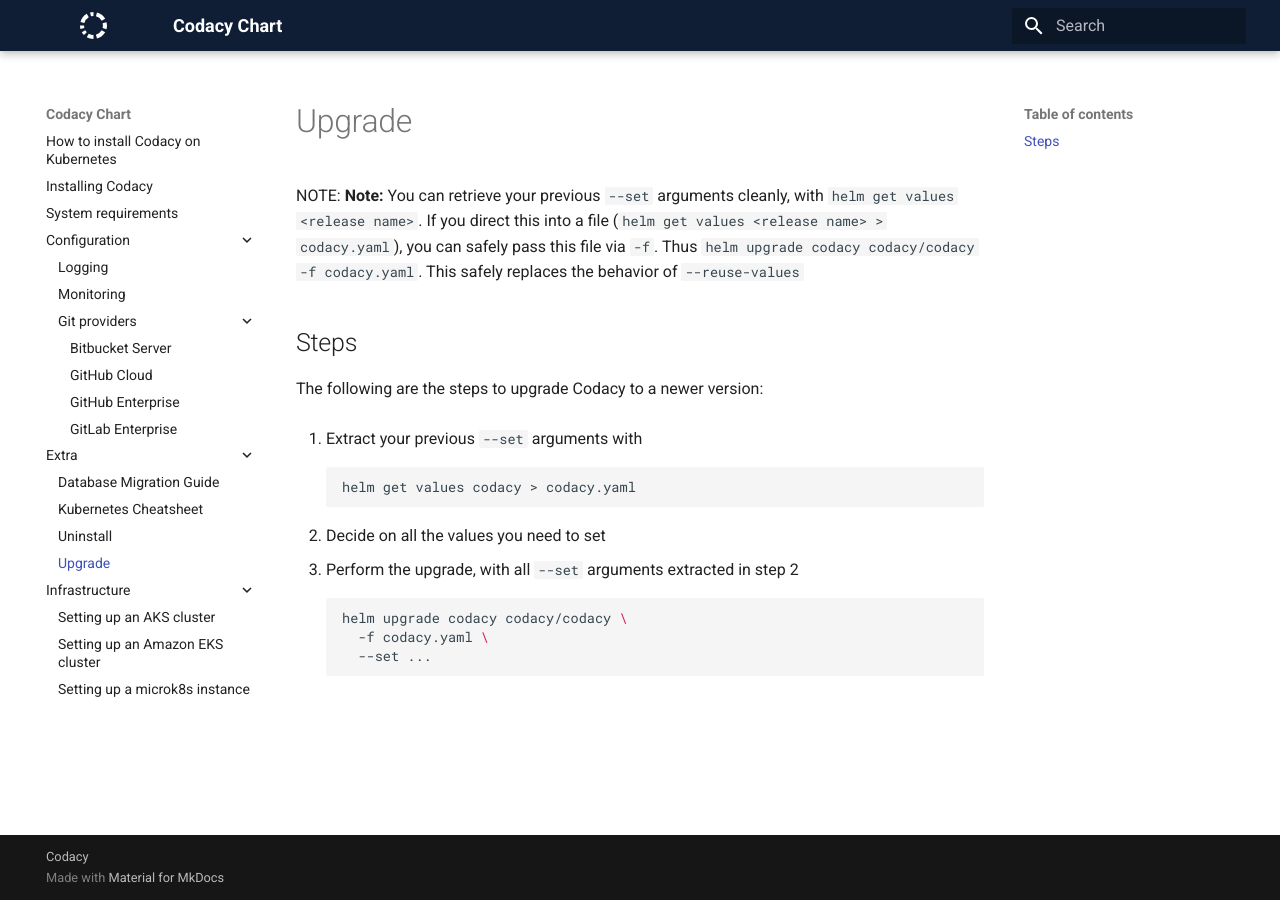
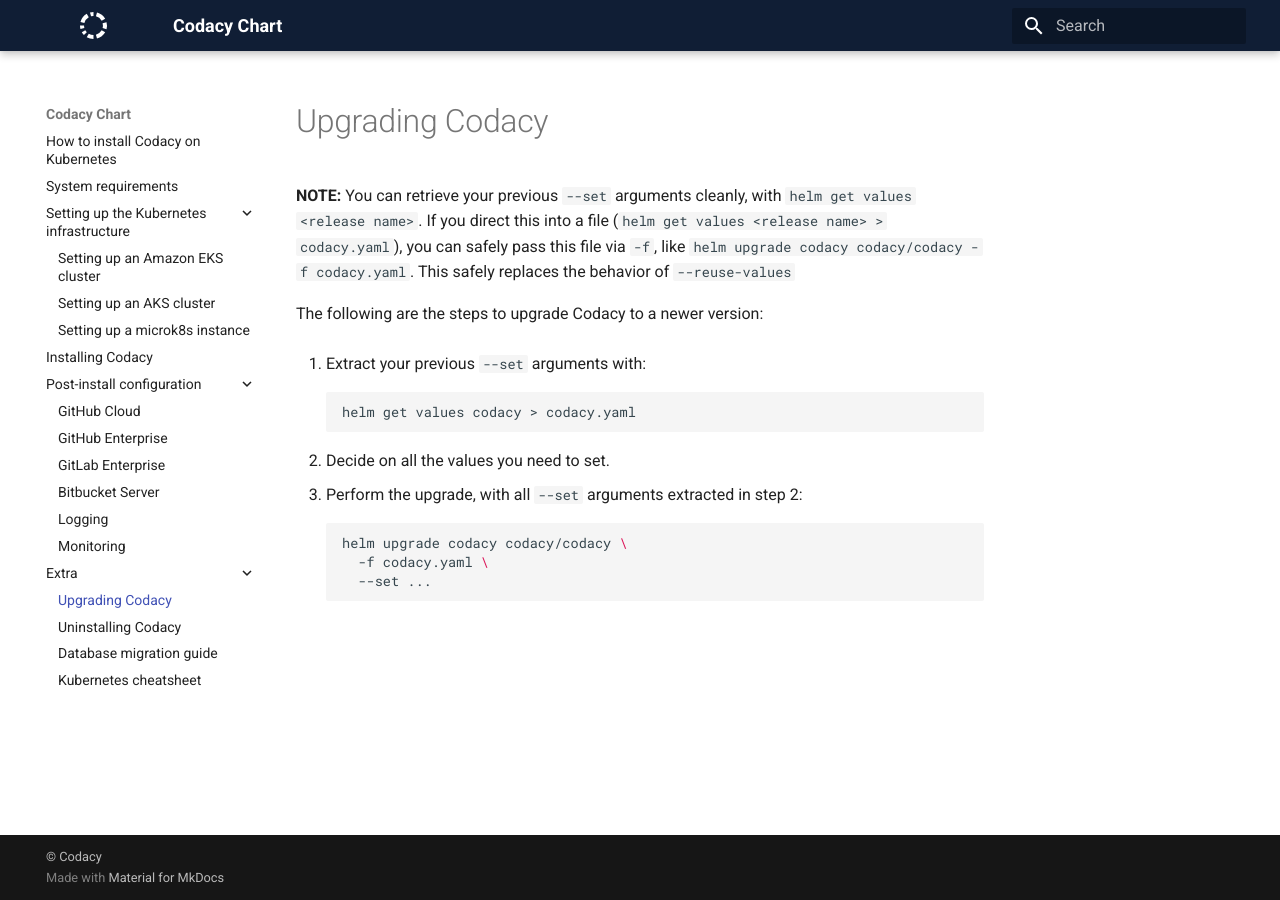
Before and after one commit to codacy/chart, an MkDocs documentation site: the page built from docs/extra/upgrade.md, in a window 1280 px wide. Built offline with MkDocs 1.6.1 and Material for MkDocs 9.7.7, drawn with Linux system fonts in a browser that asks for light colours.

Commit message:
Organize table of contents (#314)
* Organize mkdocs.yml

* Use sentence case for page titles

* Add table of contents to mkdocs.yml

* Drop numbering on sidebar TOC

I'm thinking of including the contents of install.md directly on the
main page index.md, so having the numbering on the sidebar TOC will not
make sense anymore.

````diff
--- a/docs/extra/uninstall.md
+++ b/docs/extra/uninstall.md
@@ -1,4 +1,4 @@
-# Uninstall
+# Uninstalling Codacy
 
 To ensure a clean removal you should uninstall Codacy before destroying the cluster.
 To do so run:
--- a/docs/extra/upgrade.md
+++ b/docs/extra/upgrade.md
@@ -1,24 +1,23 @@
-# Upgrade
+# Upgrading Codacy
 
-NOTE: **Note:**
+**NOTE:**
 You can retrieve your previous `--set` arguments cleanly, with
 `helm get values <release name>`. If you direct this into a file
 (`helm get values <release name> > codacy.yaml`), you can safely pass this
-file via `-f`. Thus `helm upgrade codacy codacy/codacy -f codacy.yaml`.
+file via `-f`, like `helm upgrade codacy codacy/codacy -f codacy.yaml`.
 This safely replaces the behavior of `--reuse-values`
-
-## Steps
 
 The following are the steps to upgrade Codacy to a newer version:
 
-1.  Extract your previous `--set` arguments with
+1. Extract your previous `--set` arguments with:
 
     ```bash
     helm get values codacy > codacy.yaml
     ```
 
-2.  Decide on all the values you need to set
-3.  Perform the upgrade, with all `--set` arguments extracted in step 2
+2. Decide on all the values you need to set.
+
+3. Perform the upgrade, with all `--set` arguments extracted in step 2:
 
     ```bash
     helm upgrade codacy codacy/codacy \
--- a/mkdocs.yml
+++ b/mkdocs.yml
@@ -1,19 +1,29 @@
+# Project information
 site_name: "Codacy Chart"
-use_directory_urls: true
+
+# Configuration
 theme:
   logo: 'images/codacy-logo.svg'
   name: 'material'
   palette:
     primary: 'indigo'
     accent: 'indigo'
+
 extra_css:
   - 'stylesheets/extra.css'
 extra_javascript:
   - 'javascripts/extra.js'
-copyright: "Codacy"
+
 strict: true
+use_directory_urls: true
+
+# Copyright
+copyright: '© <a href="https://www.codacy.com/">Codacy</a>'
+
+# Plugins and extensions
 plugins:
 - search
+
 markdown_extensions:
 - admonition
 - codehilite
@@ -23,3 +33,25 @@
 - pymdownx.superfences
 - toc:
     permalink: true
+
+# Table of contents
+nav:
+  - index.md
+  - requirements.md
+  - "Setting up the Kubernetes infrastructure":
+    - infrastructure/eks-quickstart.md
+    - infrastructure/aks-quickstart.md
+    - infrastructure/microk8s-quickstart.md
+  - install.md
+  - "Post-install configuration":
+    - configuration/git-providers/github-cloud.md
+    - configuration/git-providers/github-enterprise.md
+    - configuration/git-providers/gitlab-enterprise.md
+    - configuration/git-providers/bitbucket-enterprise.md
+    - configuration/logging.md
+    - configuration/monitoring.md
+  - "Extra":
+    - extra/upgrade.md
+    - extra/uninstall.md
+    - extra/database.md
+    - extra/k8s-cheatsheet.md
````
Also changed, not shown: docs/extra/database.md (+1 -1 lines), docs/extra/k8s-cheatsheet.md (+4 -4 lines).
